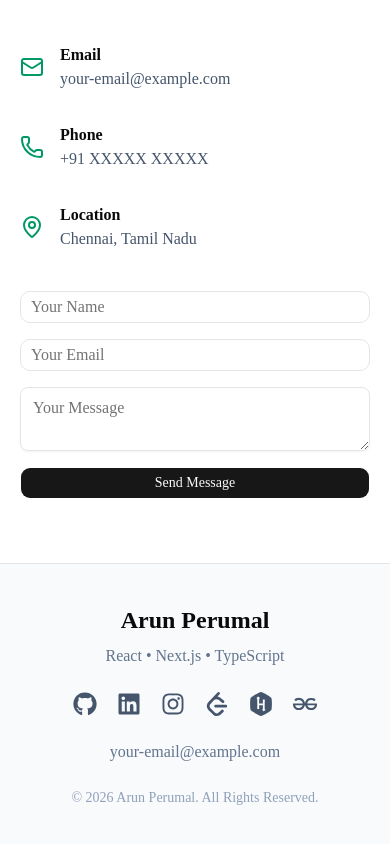
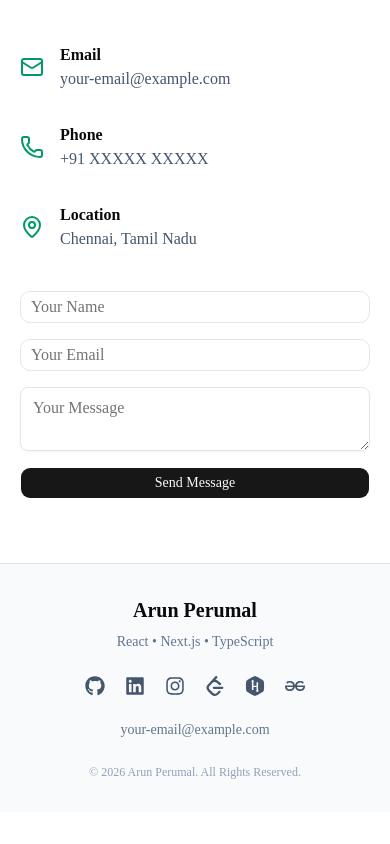
Before and after one commit to Arun03-Perumal/personal-portfolio-nextjs, a Next.js app: page / in a window 390 px wide. Shown: the part 7465-8309 px from the top of the page. After the commit the page ends 8277 px from the top, so only its background shows below. Built offline with nearby package versions, Linux system fonts and the light colour scheme.

Commit message:
Complete responsive improvements across portfolio

```diff
--- a/components/footer/Footer.tsx
+++ b/components/footer/Footer.tsx
@@ -16,19 +16,20 @@ import {
 
 export default function Footer() {
   return (
-    <footer className="border-t bg-slate-50 py-10">
-      <div className="mx-auto max-w-7xl px-6">
+    <footer className="border-t bg-slate-50 py-8 md:py-10">
+      <div className="mx-auto max-w-7xl px-5 sm:px-6">
 
-        <div className="flex flex-col items-center gap-6">
+        <div className="flex flex-col items-center gap-6 text-center">
 
           {/* Name */}
-          <div className="text-center">
 
-            <h3 className="text-2xl font-bold">
+          <div>
+
+            <h3 className="text-xl font-bold sm:text-2xl">
               {profile.name}
             </h3>
 
-            <p className="mt-2 text-slate-500">
+            <p className="mt-2 text-sm text-slate-500 sm:text-base">
               {profile.subtitle}
             </p>
 
@@ -36,9 +37,8 @@ export default function Footer() {
 
           {/* Social Links */}
 
-          <div className="flex flex-wrap justify-center gap-5 text-2xl">
+          <div className="flex flex-wrap justify-center gap-5 text-xl sm:text-2xl">
 
-            {/* GitHub */}
             <Link
               href={socialLinks.github}
               target="_blank"
@@ -47,7 +47,6 @@ export default function Footer() {
               <FaGithub />
             </Link>
 
-            {/* LinkedIn */}
             <Link
               href={socialLinks.linkedin}
               target="_blank"
@@ -56,7 +55,6 @@ export default function Footer() {
               <FaLinkedin />
             </Link>
 
-            {/* Instagram */}
             <Link
               href={socialLinks.instagram}
               target="_blank"
@@ -65,7 +63,6 @@ export default function Footer() {
               <FaInstagram />
             </Link>
 
-            {/* LeetCode */}
             <Link
               href={socialLinks.leetcode}
               target="_blank"
@@ -74,7 +71,6 @@ export default function Footer() {
               <SiLeetcode />
             </Link>
 
-            {/* HackerRank */}
             <Link
               href={socialLinks.hackerrank}
               target="_blank"
@@ -83,7 +79,6 @@ export default function Footer() {
               <FaHackerrank />
             </Link>
 
-            {/* GeeksforGeeks */}
             <Link
               href={socialLinks.geeksforgeeks}
               target="_blank"
@@ -98,14 +93,14 @@ export default function Footer() {
 
           <a
             href={`mailto:${profile.email}`}
-            className="text-slate-500 transition hover:text-slate-800"
+            className="break-all text-sm text-slate-500 transition hover:text-slate-800 sm:text-base"
           >
             {profile.email}
           </a>
 
           {/* Copyright */}
 
-          <p className="text-sm text-slate-400">
+          <p className="text-center text-xs text-slate-400 sm:text-sm">
             © {new Date().getFullYear()} {profile.name}. All Rights Reserved.
           </p>
 
```
